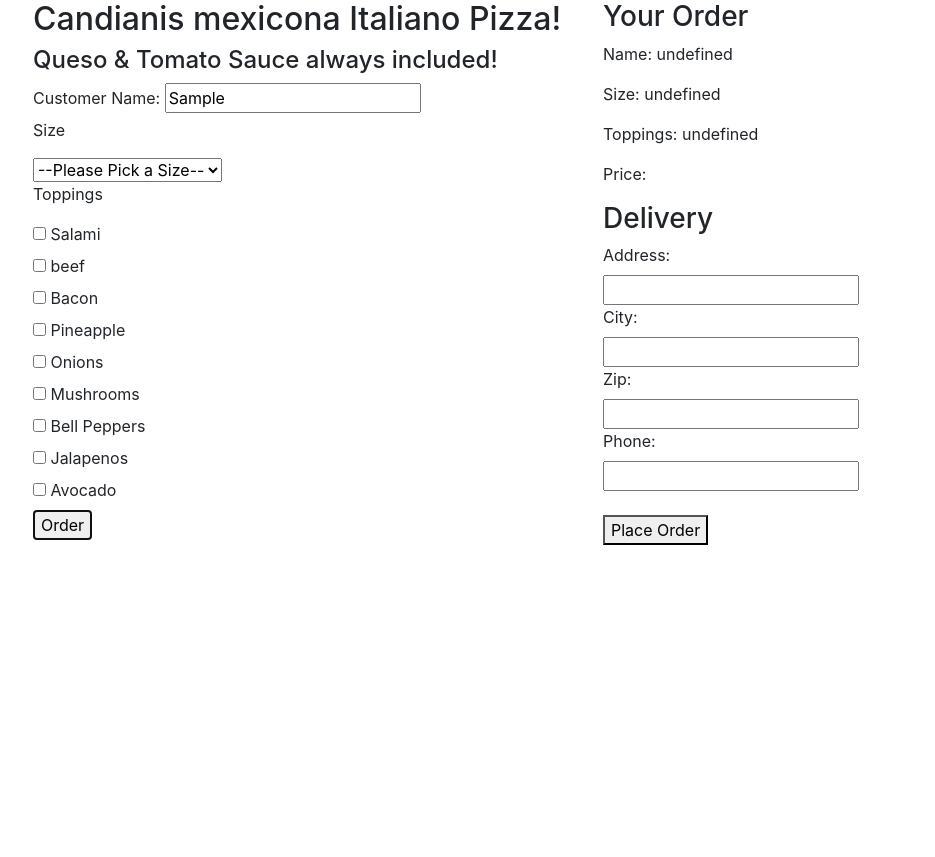
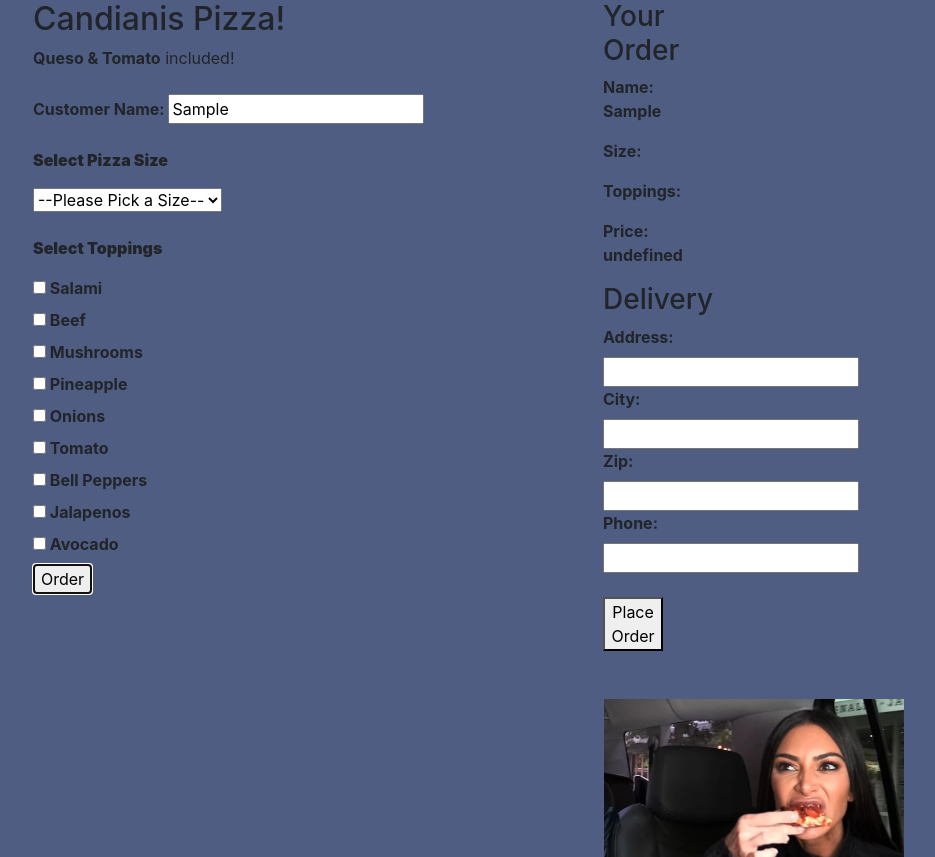
Before and after one commit to Sulikey/pizza-parlor, a plain HTML site: page index.html in a window 1280 px wide. Both pictures are taken after typing "Sample" into the empty fields and a click on the button "Order". Shown: the whole page, without its empty margins (242-1177 px from the left). Before the commit the page ends 800 px from the top, so only its background shows below. Drawn offline with nearby package versions, Linux system fonts and the light colour scheme.

Commit message:
add working price and css style

```diff
--- a/css/styles.css
+++ b/css/styles.css
@@ -0,0 +1,14 @@
+body {
+  background-color: rgb(79, 93, 130);
+}
+.kimpizza  {
+  width:300px;
+  height: auto;
+  float: center;
+  padding: 1%;
+
+}
+
+.kimpizza img{
+    width: 300px;
+  }
--- a/index.html
+++ b/index.html
@@ -14,54 +14,56 @@
     <div class="col-2">
     </div>
     <div class="col-6 builder">
-      <h2>Candianis mexicona Italiano Pizza!</h2>
-      <h4>Queso & Tomato Sauce always included!</h4>
+      <h2>Candianis Pizza!</h2>
+      <h7><strong>Queso & Tomato</strong> included!</h7>
+      <br><br>
       <form id="build-pizza">
-        <label for="customer-name">Customer Name:</label>
-          <input type="text" id="first-name-input" name="first-name-input">
+        <label for="customer-name"></label><strong>Customer Name:</strong</label>
+          <input type="text" id="customer-name-input" name="customer-name-input">
           </label>
-        <p>Size</p>
+          <br><br>
+          <p><strong>Select Pizza Size</strong></p>
           <select name="size" id="size-select">
           <option value="">--Please Pick a Size--</option>
           <option value="small">Small</option>
           <option value="medium">Medium</option>
           <option value="large">Large</option>
-        </select><br>
-        <p>Toppings</p>
+          </select><br><br>
+          <p><strong>Select Toppings</strong></p>
           <label>
           <input type="checkbox" id="topping1" name="topping" value=" salami">
           Salami
           </label><br>
           <label>
           <input type="checkbox" id="topping2" name="topping" value=" beef">
-          beef
+          Beef
           </label><br>
           <label>
-          <input type="checkbox" id="topping3" name="topping" value=" Bacon">
-          Bacon
+          <input type="checkbox" id="topping3" name="topping" value=" mushrooms">
+          Mushrooms
         </label><br>
         <label>
-          <input type="checkbox" id="topping2" name="topping" value=" pineapple">
+          <input type="checkbox" id="topping4" name="topping" value=" pineapple">
           Pineapple
         </label><br>
         <label>
-          <input type="checkbox" id="topping3" name="topping" value=" onions">
+          <input type="checkbox" id="topping5" name="topping" value=" onions">
           Onions
         </label><br>
         <label>
-          <input type="checkbox" id="topping4" name="topping" value=" mushrooms">
-        Mushrooms
+          <input type="checkbox" id="topping6" name="topping" value=" tomato">
+         Tomato
         </label><br>
         <label>
-          <input type="checkbox" id="topping4" name="topping" value=" bell peppers">
+          <input type="checkbox" id="topping7" name="topping" value=" bell peppers">
         Bell Peppers
         </label><br>
         <label>
-          <input type="checkbox" id="topping4" name="topping" value=" jalapenos">
+          <input type="checkbox" id="topping8" name="topping" value=" jalapenos">
         Jalapenos
         </label><br>
         <label>
-          <input type="checkbox" id="topping4" name="topping" value=" Avocado">
+          <input type="checkbox" id="topping9" name="topping" value=" avocado">
         Avocado
         </label><br>
         <button type="submit" id="buildOrder">Order</button>
@@ -84,7 +86,10 @@
         <label for="phone">Phone:</label><br>
           <input type="text" id="phone" name="phone"><br><br>
         <button type="submit" id="placeOrder">Place Order</button>
-      </form>
+      </form><br><br>
+      <div class="kimpizza">
+        <img src="img/kimpizza.jpeg" alt="kim kardashian eating pizza like a savage">
+      </div>
     </div>
     <div class="col-1">
     </div>
--- a/js/scripts.js
+++ b/js/scripts.js
@@ -2,14 +2,6 @@ function Order() {
   this.pizzas = {}
 }
 //{} is shorthand for creating an empty object.//
-
-function Pizza (customerName, size, toppings = [], price) {
-  this.customerName = customerName;
-  this.size = size;
-  this.toppings = toppings;
-  this.pizzaAmount = price;
-}
-//[] is shorthand for creating an empty array.//
 
 Order.prototype.addPizza = function(pizza) {
   this.pizzas[pizza.customerName] = pizza;
@@ -23,42 +15,49 @@ Order.prototype.findPizza = function(customerName) {
 }
 //!== checks whether its two operands are not equal//
 
+Pizza.prototype.addToppings = function() {
+  PizzaAmount ()
+  if (this.toppings.includes(' salami')) {
+    let amount = '$42';
+    return amount;
+  } else if (this.toppings.includes(' beef')) {
+    let amount = '$41';
+    return amount;
+  } else if (this.toppings.includes(' mushrooms')) {
+    let amount = '$40';
+    return amount;
+  }
+}
 
 Pizza.prototype.amount = function() {
-  if (this.size === 'large' && this.toppings.includes
-  ('salami') || this.size === 'large' && this.toppings.includes
-  ('beef') || this.size === 'large' && this.toppings.includes
-  ('mushrooms')) {
-    let amount = '$40';
+  if (this.size === "large") {
+    let amount = '$32';
     return amount;
-  } else if (this.size === 'medium' && this.toppings.includes
-  ('salami') || this.size === 'medium' && this.toppings.includes
-  ('beef') || this.size === 'medium'&& this.toppings.includes
-  ('mushrooms')) {
-    let amount = '$35';
-    return amount;
-  } else if (this.size === 'small' && this.toppings.includes('salami') || this.toppings.includes('beef') || this.toppings.includes
-  ('mushrooms')) {
-    let amount = '$30';
-    return amount;
-  } else if (this.size === 'large') {
-    let amount = '$35';
-    return amount;
-  } else if(this.size === 'medium') {
-    let amount = '$30';
+  } else if(this.size === "medium") {
+    let amount = '$28';
     return amount;
   } else if (this.size === "small") {
     let amount = '$25';
     return amount;
   }
 }
+
+//[] is shorthand for creating an empty array.//
+function Pizza (customerName, size, toppings = [], price) {
+  this.customerName = customerName;
+  this.size = size;
+  this.toppings = toppings;
+  this.pizzaAmount = price;
+}
+
 // UI
 let order = new Order
 
 function displayOrder() {
-  const customerName = document.getElementById("customer-name-input");
+  const customerName = document.getElementById("customer-name-input").value;
   const displayOrder = order.findPizza(customerName);
-  document.querySelector(".customer-name").innerText = displayOrder.customerName + (" "); document.querySelector(".pizza-size").innerText = displayOrder.size  + (" ");
+  document.querySelector(".customer-name").innerText = displayOrder.customerName + (" ");
+  document.querySelector(".pizza-size").innerText = displayOrder.size  + (" ");
   document.querySelector(".pizza-toppings").innerText = displayOrder.toppings + (" ");
 }
 
@@ -67,8 +66,8 @@ function handleSubmission(event) {
   const customerNameInput = document.getElementById("customer-name-input").value;
   const sizeInput = document.querySelector("select#size-select").value;
   const toppingsInputArray = []
-  const toppingsInput = document.querySelectorAll('input[type=checkbox]:checked')
-  for (let i = 0; i < toppingsInput.lenght; i++) {
+  const toppingsInput = document.querySelectorAll("input[name=topping]:checked");
+  for (let i = 0; i < toppingsInput.length; i++) {
     toppingsInputArray.push(toppingsInput[i].value)
   }
   let newPizza = new Pizza(customerNameInput, sizeInput, toppingsInputArray);
```
Also changed, not shown: img/kimpizza.jpeg (added), 4 other files. Lines whose indentation alone changed are shown as unchanged.
